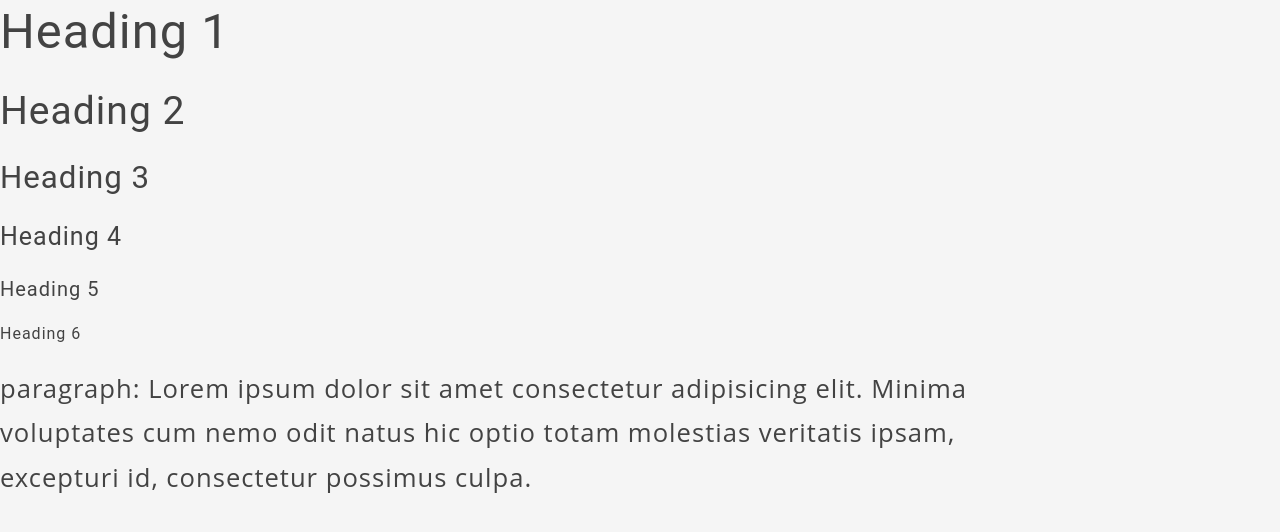
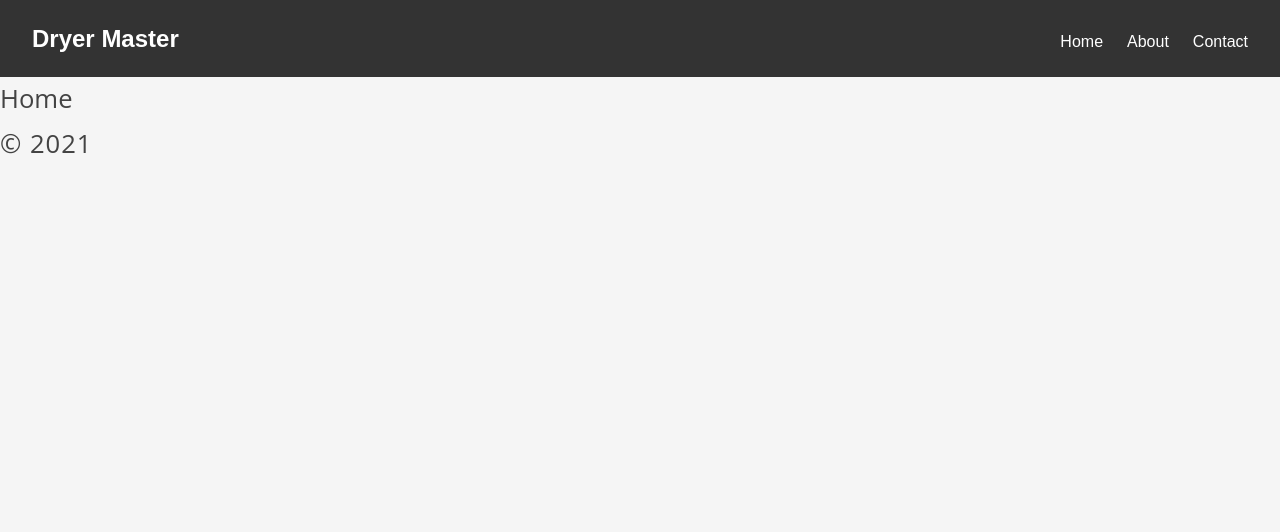
Before and after one commit to inamcode-hub/dryermaster-website, a Next.js app: page / in a window 1280 px wide. Shown: the top 532 px of the page. Built offline with nearby package versions, Linux system fonts and the light colour scheme.

Commit message:
Add Navbar and Footer components; refactor Home, About, and Contact pages

```diff
--- /dev/null
+++ b/src/app/components/Footer.tsx
@@ -0,0 +1,11 @@
+// footer component
+
+import React from 'react';
+
+export default function Footer() {
+  return (
+    <footer>
+      <p>&copy; 2021</p>
+    </footer>
+  );
+}
--- /dev/null
+++ b/src/app/components/Navbar.module.css
@@ -0,0 +1,71 @@
+/* app/components/Navbar.module.css */
+
+.navbar {
+  display: flex;
+  justify-content: space-between;
+  align-items: center;
+  padding: 1rem 2rem;
+  background-color: #333;
+  color: #fff;
+  font-family: Arial, sans-serif;
+}
+
+.logo a {
+  color: #fff;
+  font-size: 1.5rem;
+  font-weight: bold;
+  text-decoration: none;
+}
+
+.navLinks {
+  display: flex;
+  gap: 1.5rem;
+  list-style: none;
+}
+
+.navLinks li a {
+  color: #fff;
+  text-decoration: none;
+  font-size: 1rem;
+}
+
+.navLinks li a:hover {
+  color: #ffd700; /* Gold color for hover effect */
+}
+
+.hamburger {
+  display: none;
+  flex-direction: column;
+  cursor: pointer;
+}
+
+.hamburger .bar {
+  width: 25px;
+  height: 3px;
+  background-color: #fff;
+  margin: 4px 0;
+  transition: 0.3s;
+}
+
+/* Mobile Styles */
+@media (max-width: 768px) {
+  .navLinks {
+    display: none;
+    position: absolute;
+    top: 60px;
+    left: 0;
+    width: 100%;
+    background-color: #333;
+    flex-direction: column;
+    text-align: center;
+    padding: 1rem 0;
+  }
+
+  .navLinks.showMenu {
+    display: flex;
+  }
+
+  .hamburger {
+    display: flex;
+  }
+}
--- /dev/null
+++ b/src/app/components/Navbar.tsx
@@ -0,0 +1,40 @@
+// app/components/Navbar.tsx
+
+'use client';
+import React, { useState } from 'react';
+import Link from 'next/link';
+import styles from './Navbar.module.css';
+
+const Navbar: React.FC = () => {
+  const [isOpen, setIsOpen] = useState(false);
+
+  const toggleMenu = () => {
+    setIsOpen(!isOpen);
+  };
+
+  return (
+    <nav className={styles.navbar}>
+      <div className={styles.logo}>
+        <Link href="/">Dryer Master</Link>
+      </div>
+      <ul className={`${styles.navLinks} ${isOpen ? styles.showMenu : ''}`}>
+        <li>
+          <Link href="/">Home</Link>
+        </li>
+        <li>
+          <Link href="/about">About</Link>
+        </li>
+        <li>
+          <Link href="/contact">Contact</Link>
+        </li>
+      </ul>
+      <div className={styles.hamburger} onClick={toggleMenu}>
+        <span className={styles.bar}></span>
+        <span className={styles.bar}></span>
+        <span className={styles.bar}></span>
+      </div>
+    </nav>
+  );
+};
+
+export default Navbar;
--- a/src/app/layout.tsx
+++ b/src/app/layout.tsx
@@ -1,6 +1,7 @@
 import type { Metadata } from 'next';
 import '@/app/styles/globals.css';
-// import '@/app/styles/globals.css';
+import Navbar from './components/Navbar';
+import Footer from './components/Footer';
 
 export const metadata: Metadata = {
   title: 'Create Next App',
@@ -15,8 +16,9 @@ export default function RootLayout({
   return (
     <html lang="en">
       <body>
-        {/* <body className={`${geistSans.variable} ${geistMono.variable}`}> */}
+        <Navbar />
         {children}
+        <Footer />
       </body>
     </html>
   );
--- a/src/app/page.tsx
+++ b/src/app/page.tsx
@@ -1,21 +1,7 @@
 import React from 'react';
 
 const Home = () => {
-  return (
-    <div>
-      <h1>Heading 1</h1>
-      <h2>Heading 2</h2>
-      <h3>Heading 3</h3>
-      <h4>Heading 4</h4>
-      <h5>Heading 5</h5>
-      <h6>Heading 6</h6>
-      <p>
-        paragraph: Lorem ipsum dolor sit amet consectetur adipisicing elit.
-        Minima voluptates cum nemo odit natus hic optio totam molestias
-        veritatis ipsam, excepturi id, consectetur possimus culpa.
-      </p>
-    </div>
-  );
+  return <div>Home</div>;
 };
 
 export default Home;
```
Also changed, not shown: src/app/about/page.tsx (added, +7 -0 lines), src/app/contact/page.tsx (added, +7 -0 lines).
